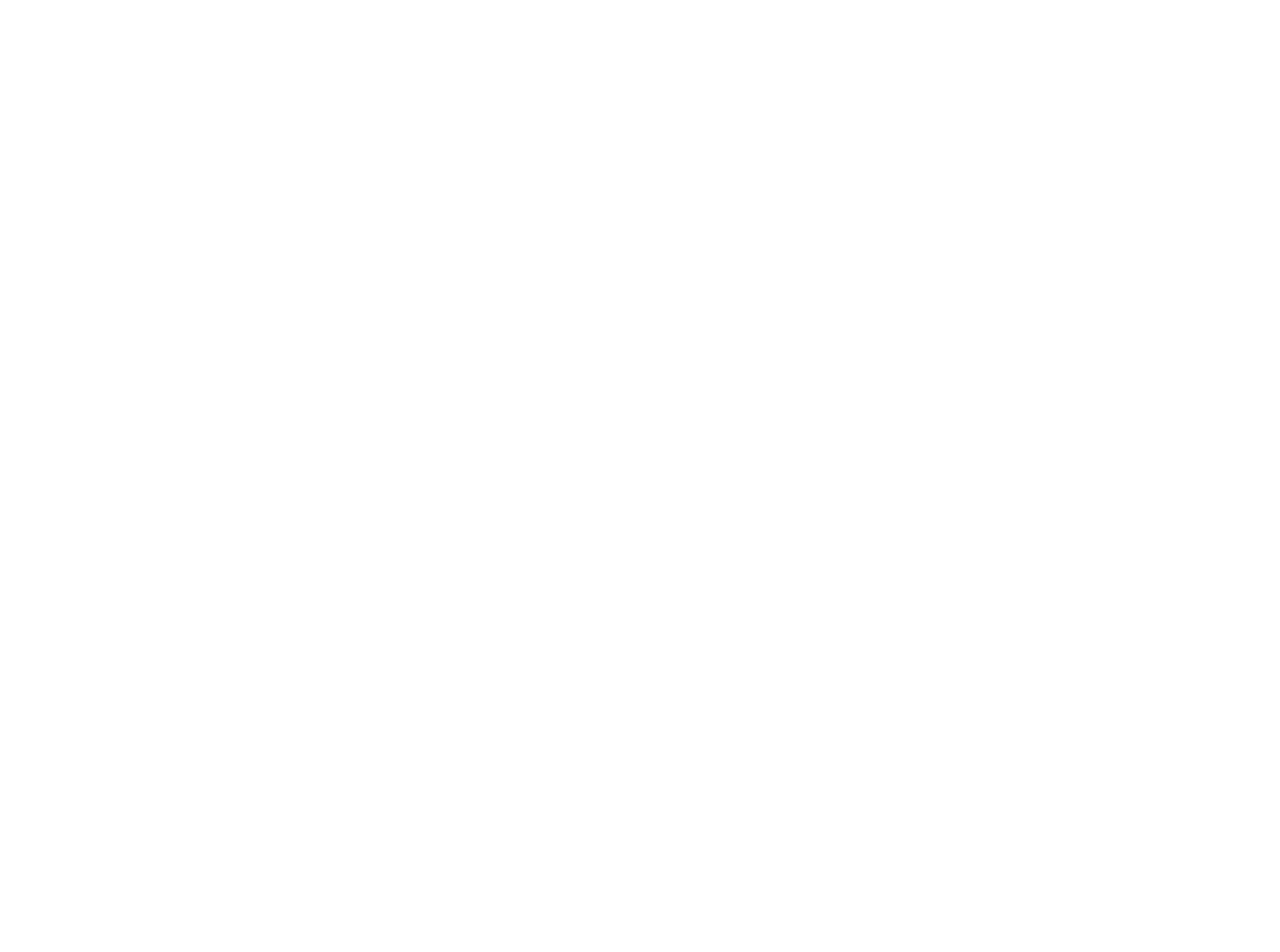
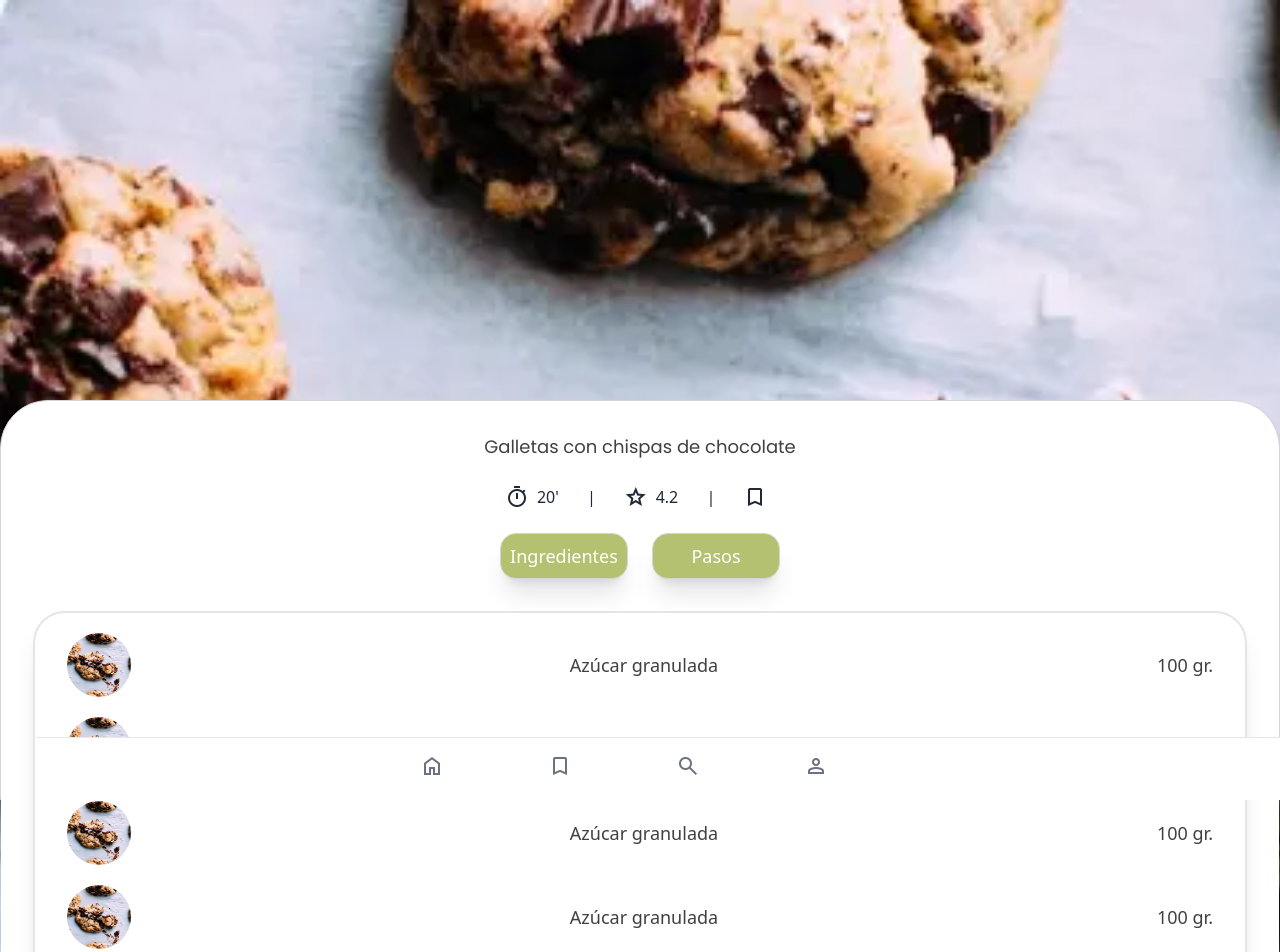
Before and after one commit to Cecimartinez/que-comemos, a React (Vite) app in the folder que-comemos-app/: page /Ingredients in a window 1280 px wide. Shown: the top 952 px of the page. Before the commit the page ends 800 px from the top, so only its background shows below. Built offline with nearby package versions, Linux system fonts and the light colour scheme.

Commit message:
Ingredients page, updated

```diff
--- a/que-comemos-app/src/pages/Ingredients/Ingredients.jsx
+++ b/que-comemos-app/src/pages/Ingredients/Ingredients.jsx
@@ -1,6 +1,79 @@
-export const Ingredients =()=>{
-  return(
-    <>
-    </>
+import { NavigationBottom } from "../../components/NavigationBottom/NavigationBottom"
+
+export const Ingredients = () => {
+  return (
+    <div className="bg-white h-screen flex flex-col justify-center items-baseline ">
+      <div className="flex flex-col justify-between h-screen w-full ">
+        <div className="flex w-full ">
+          <img className=" w-full" src="././cookie.webp" />
+        </div>
+        <div className="absolute top-1/2 bg-white border h-1/2 shadow-lg border-neutral-300 rounded-t-5xl w-full">
+
+          <section className="flex flex-col justify-center items-center py-5 gap-3">
+            <p className="text-lg text-neutral-700 font-poppins my-3 font-medium">
+              Galletas con chispas de chocolate
+            </p>
+            <div className="flex justify-center gap-7 ">
+              <div className="flex justify-center items-center  ">
+                <span className="mr-2 material-symbols-outlined "> timer
+                </span>
+                <p className="">20'</p>
+                <i className="ml-7">|</i>
+              </div>
+
+              <div className="flex justify-center items-center ">
+                <span className="mr-2 material-symbols-outlined">star
+                </span>
+                <p className=""></p> 4.2
+                <i className="ml-7">|</i>
+
+              </div>
+              <div className="flex justify-center items-center ">
+                <span className="mr-2 material-symbols-outlined"> bookmark
+                </span>
+
+              </div>
+            </div>
+            <div className="flex justify-center items-center mt-3">
+              <button className="mx-3 bg-[#B4c170] text-white  py-2 w-32 rounded-2xl text-center text-lg font-medium shadow-xl border border-neutral-300 hover:bg-[#8f9b54] ">Ingredientes</button>
+              <button className="mx-3 bg-[#B4c170] text-white  py-2  w-32 rounded-2xl text-center text-lg font-medium shadow-xl border border-neutral-300 hover:bg-[#8f9b54] ">Pasos</button>
+            </div>
+          </section>
+
+          <div className=" w-full h-full bg-white  px-8 pt-3   ">
+            <div className=" bg-white  w-full h-full border-2 border-neutral-200 rounded-t-4xl shadow-xl  flex flex-col px-8 py-5 mb-3.5">
+
+              <div className="ingredients-items flex mb-5 text-lg  items-center justify-between text-neutral-700  ">
+                <img className="w-16 h-16 rounded-full " src="././cookie.webp"/>
+                <p>Azúcar granulada </p>
+                <p>100 gr.</p>
+              </div>
+
+              <div className="ingredients-items flex mb-5 text-lg  items-center justify-between text-neutral-700  ">
+                <img className="w-16 h-16 rounded-full " src="././cookie.webp"/>
+                <p>Azúcar granulada </p>
+                <p>100 gr.</p>
+              </div>
+
+              <div className="ingredients-items flex mb-5 text-lg  items-center justify-between text-neutral-700  ">
+                <img className="w-16 h-16 rounded-full " src="././cookie.webp"/>
+                <p>Azúcar granulada </p>
+                <p>100 gr.</p>
+              </div>
+
+              <div className="ingredients-items flex mb-5 text-lg  items-center justify-between text-neutral-700  ">
+                <img className="w-16 h-16 rounded-full " src="././cookie.webp"/>
+                <p>Azúcar granulada </p>
+                <p>100 gr.</p>
+              </div>
+
+            </div>
+          </div>
+        </div>
+
+      </div>
+
+      <NavigationBottom />
+    </div>
   )
 }
```
